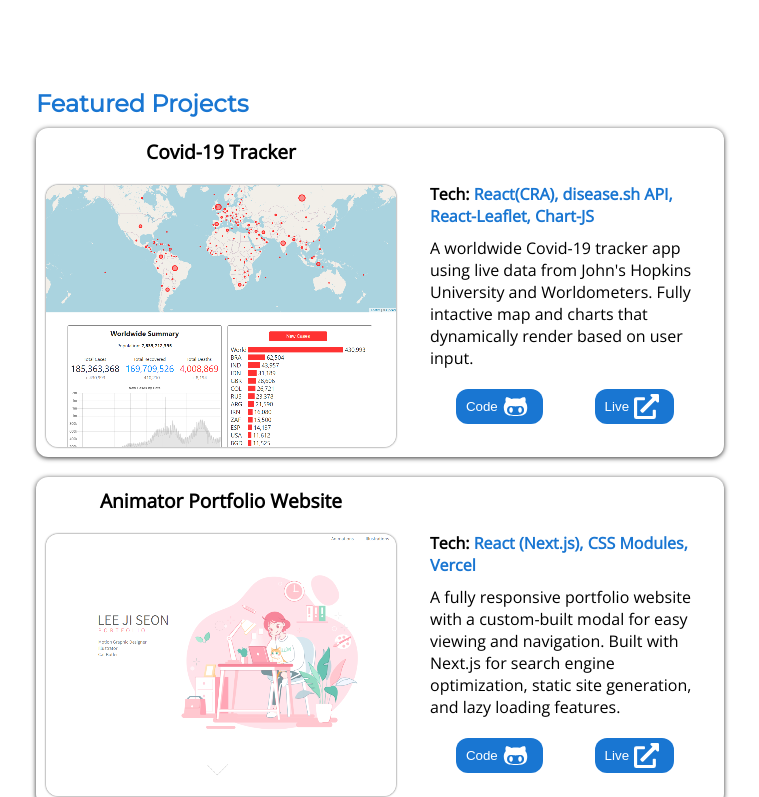
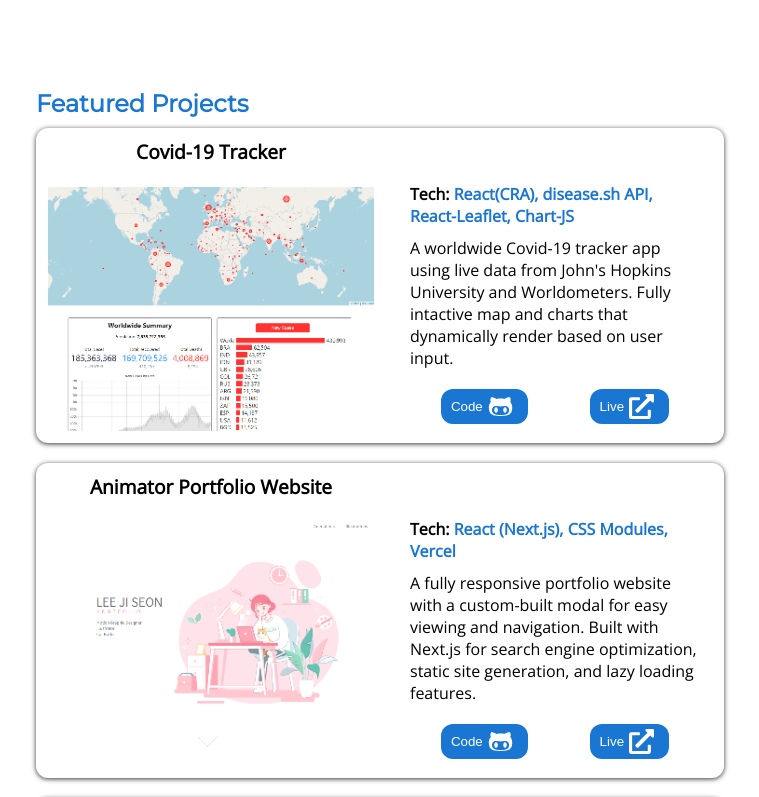
Before and after one commit to hoopslam/portfoliov2, a Next.js app: page / in a window 1280 px wide. Shown: the part 1423-2220 px from the top of the page, without its empty margins (260-1019 px from the left). Built offline with nearby package versions, Linux system fonts and the light colour scheme.

Commit message:
minor stylistic tweaks

```diff
--- a/components/Home/HomeHeader.jsx
+++ b/components/Home/HomeHeader.jsx
@@ -135,7 +135,7 @@
 const TextBlock = styled.div`
 	margin: 15px;
 	color: ${({ theme }) => theme.textColor};
-	font-size: 1.2rem;
+	font-size: 1.4rem;
 	position: relative;
 
 	span {
--- a/components/Home/HomeProjects.jsx
+++ b/components/Home/HomeProjects.jsx
@@ -1,6 +1,7 @@
 import styled from "styled-components";
 import { PROJECTS } from "../../util/constants";
 import { FaGithubAlt, FaExternalLinkAlt } from "react-icons/fa";
+import Image from "next/image"
 
 const HomeProjects = () => {
 	return (
@@ -10,7 +11,7 @@
 				<Project key={project.id}>
 					<ImageContainer>
 						<h2>{project.title}</h2>
-						<img src={project.image} alt={`Project Image ${project.title}`} width="350" height="262" />
+						<Image src={project.image} alt={`Project Image ${project.title}`} width={350} height={262} />
 					</ImageContainer>
 					<ProjectDescription>
 						<h3>
@@ -66,14 +67,14 @@
 	margin: 10px 0;
 	box-shadow: 0 1px 5px #333;
 	border-radius: 12px;
+	background-color: ${({theme}) => theme.primary === "#00ff37" ? "#000" : ""};
 
 	img {
 		width: 350px;
-		border-radius: 12px;
 		height: auto;
+		padding: 12px !important;
 		object-fit: cover;
-		margin: 10px;
-		box-shadow: 0 0 2px #333;
+		border: 1px solid ${({theme}) => theme.primary};
 	}
 
 	@media screen and (max-width: 990px) {
@@ -99,6 +100,11 @@
 	justify-content: center;
 	align-items: center;
 	flex-direction: column;
+	min-width: 350px;
+
+	@media screen and (max-width: 990px){
+		min-width: 0;
+	}
 
 	h2 {
 		font-size: 1.2rem;
@@ -132,12 +138,7 @@
 	a {
 		padding: 10px;
 		color: ${({ theme }) => theme.primary};
-		transition: all 0.25s ease;
         text-decoration: none;
-	}
-
-	a:hover {
-		transform: scale(1.2);
 	}
 `;
 
@@ -145,11 +146,12 @@
     display: flex;
     justify-content: center;
     align-items: center;
-    color: #fff;
-    background-color: ${({theme}) => theme.primary === "#00ff37" ? "#000" : theme.primary};
+    color: ${({theme}) =>theme.primary === "#00ff37" ? "#000" : "#fff"};
+    background-color: ${({theme}) => theme.primary};
     border: none;
     padding: 5px 10px;
     border-radius: 12px;
+	transition: all 0.25s ease;
 
     .icon {
         margin: 0 5px;
@@ -157,5 +159,6 @@
 
     :hover {
         cursor: pointer;
+		transform: scale(1.2);
     }
 `;
--- a/components/layout/Footer.jsx
+++ b/components/layout/Footer.jsx
@@ -20,7 +20,7 @@
 				</Link>
 			</LinksContainer>
 			<SocialLinks />
-			<p>Made with time, love, and copious amounts of coffee ☕</p>
+			<p>Site Made with time, love, and coffee ☕</p>
 			<p>&#169; David Cho 2021 All rights reserved</p>
 		</FooterContainer>
 	);
@@ -35,12 +35,22 @@
 	align-items: center;
 	padding: 20px;
 	width: 100%;
-	color: ${({theme}) => theme.lightText};
+	color: ${({theme}) =>theme.primary === "#00ff37" ? "#fff" : "#333"};
+
+	p {
+		margin: 5px;
+		padding: 5px;
+	}
+
 `;
 
 const LinksContainer = styled.nav`
 	display: flex;
 	margin: 15px;
+
+	@media screen and (max-width: 540px) {
+		display: block;
+	}
 
 	a {
 		margin: 0 15px;
--- a/components/ui/SocialLinks.jsx
+++ b/components/ui/SocialLinks.jsx
@@ -24,8 +24,8 @@
     }
 
     a:hover {
-        box-shadow: 0 0 10px rgb(142, 142, 142);
-        background-color: rgb(142, 142, 142);
+        box-shadow: 0 0 10px #333;
+        background-color: #333;
         color: white;
         border-radius: 5px;
 
```
